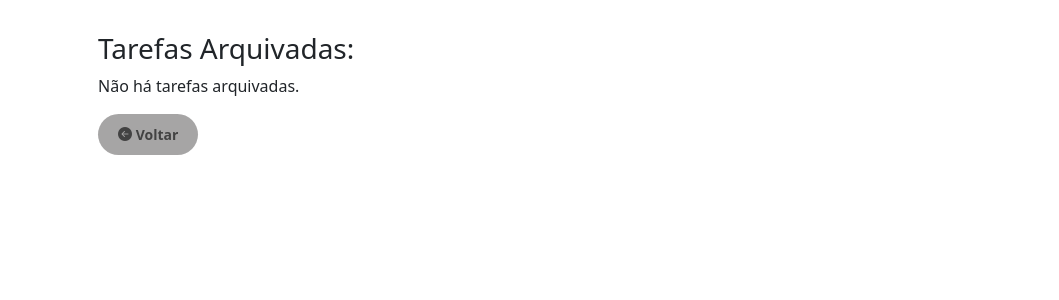
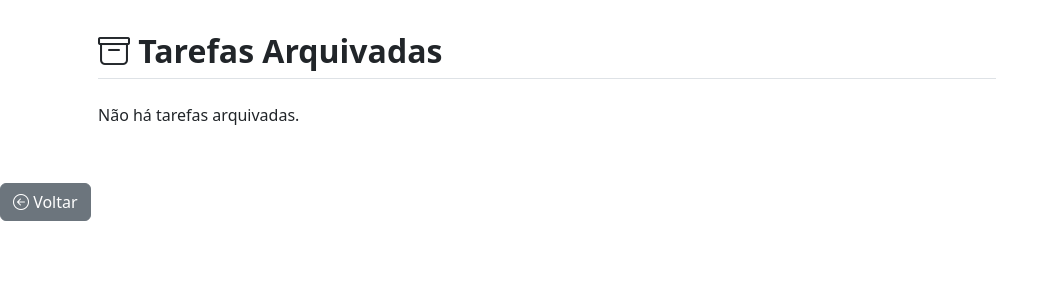
Before and after one commit to emanuel07mii/project_to_do_list, a Django app: page /arquivados/ in a window 1280 px wide. Shown: the part 56-356 px from the top of the page, without its empty margins (0-1059 px from the left). Run offline with Django 5.2, Linux system fonts and the light colour scheme; the visitor is signed in with stand-in values (Sample User, id 1); data that the repository does not hold is empty; some libraries are stand-ins or nearby versions.

Commit message:
Ajustando lista de tarefas arquivadas #2

```diff
--- a/to_do_lists/templates/to_do_lists/arquivadas.html
+++ b/to_do_lists/templates/to_do_lists/arquivadas.html
@@ -4,18 +4,30 @@
 {% block content %}
 {% if user.is_authenticated %}
 <div class="p-3 mt-3 col-10">
-    <h3>Tarefas Arquivadas:</h3>
+    <h2 class="mb-4 fw-bold border-bottom pb-2"><i class="bi bi-archive"></i> Tarefas Arquivadas</h2>
     {% for tarefa in tarefas %}
-    <div class="mb-3 col-10 text-bg-secondaryv2 p-2 input-group">
-        <span class="col-10">{{ tarefa.tarefa }}</span>
-        <a class="btn btn-emoji btn-dangerv2 col-1 text-center" title="Excluir"
-            href="{% url 'excluir' id=tarefa.id %}"><i class="bi bi-trash3-fill"></i></a>
+    <div class="card shadow-sm mb-3">
+        <div class="card-body d-flex justify-content-between align-items-center">
+            <div>
+                <h5 class="card-title mb-1">{{ tarefa.tarefa }}</h5>
+                <p class="text-muted small mb-0">{{ tarefa.tarefa.id_tarefa }}</p>
+            </div>
+            <a class="btn btn-outline-danger btn-sm"
+                href="{% url 'excluir' id=tarefa.id %}"
+                onclick="return confirm('Tem certeza que deseja excluir esta tarefa permanentemente?')"
+                title="Excluir definitivamente">
+                <i class="bi bi-trash3-fill"></i>
+            </a>
+        </div>
+        {% empty %}
+        <p>Não há tarefas arquivadas.</p>
+        {% endfor %}
     </div>
-    {% empty %}
-    <p>Não há tarefas arquivadas.</p>
-    {% endfor %}
-    <a class="btn btn-emoji btn-back-archived" href="{% url 'index' %}"><i class="bi bi-arrow-left-circle-fill"></i>
-        Voltar</a>
+</div>
+<div>
+    <a href="{% url 'index' %}" class="btn btn-secondary mt-4">
+        <i class="bi bi-arrow-left-circle"></i> Voltar
+    </a>
 </div>
 
 <link rel="stylesheet" href="{% static 'css/styles_archived.css' %}">
```
